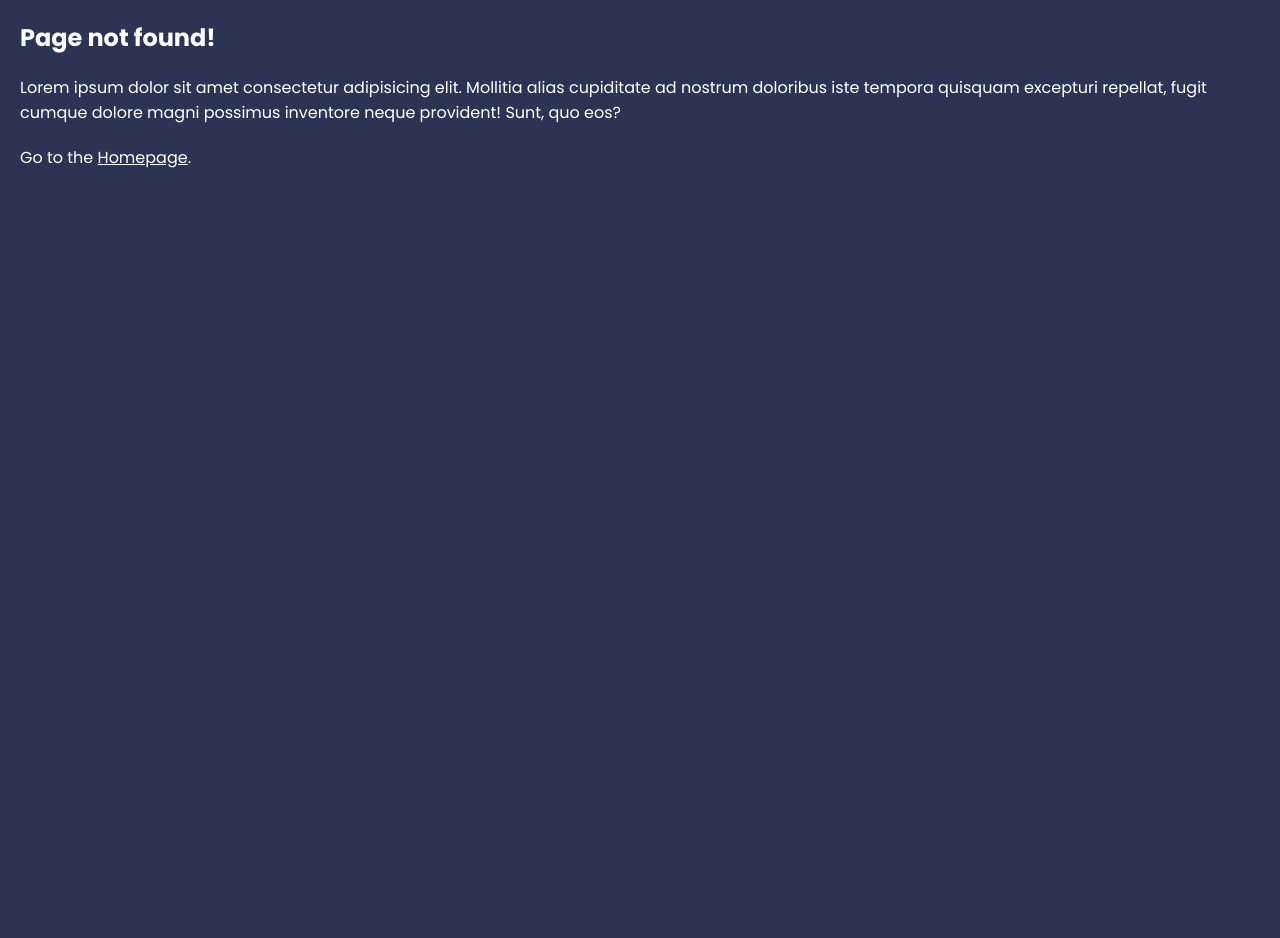
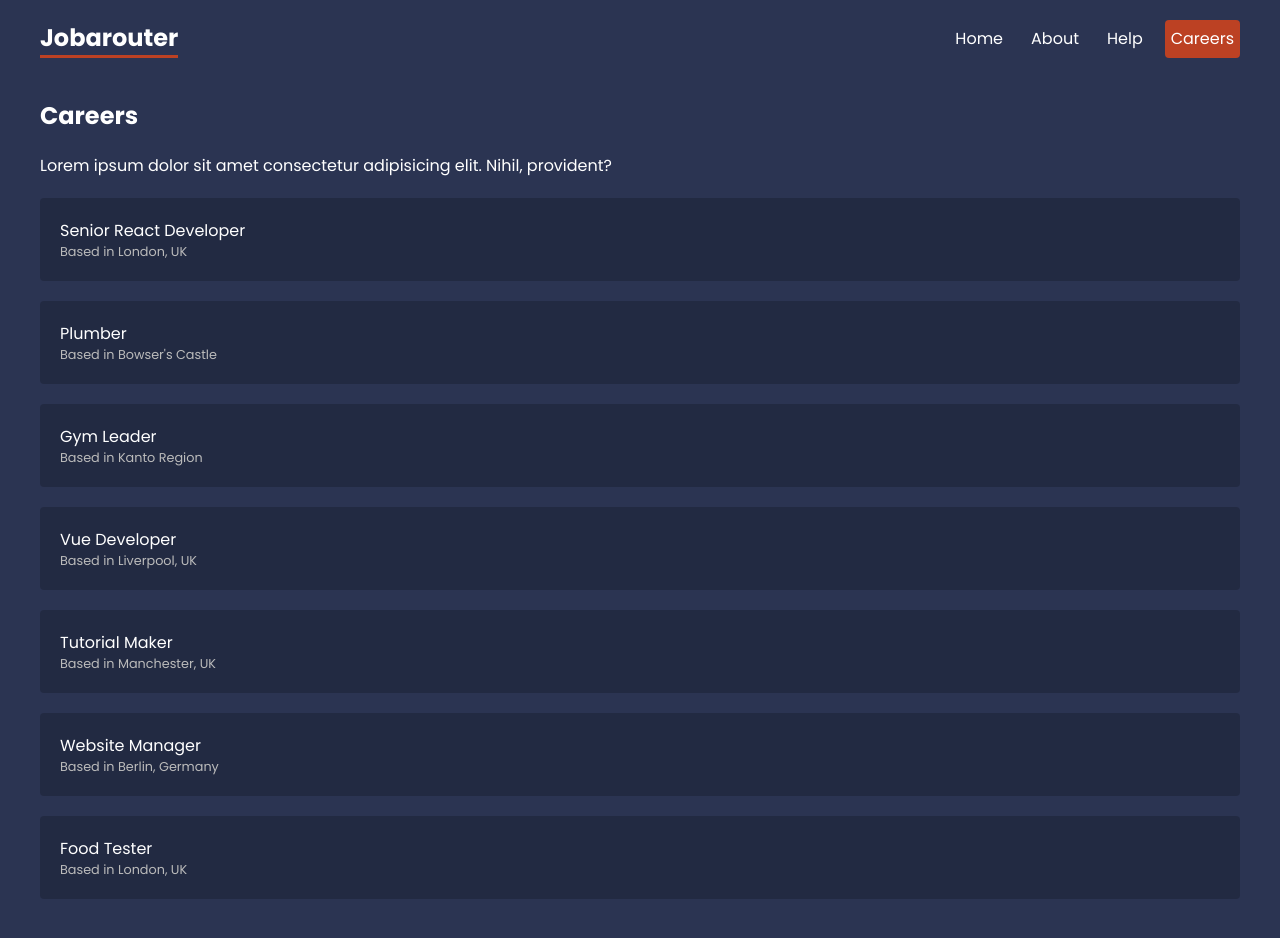
Before and after one commit to ThanosKarWeb/reactRouter, a React (Vite) app: page /careers in a window 1280 px wide. Shown: the top 938 px of the page. Before the commit the page ends 800 px from the top, so only its background shows below. Built offline with nearby package versions, Linux system fonts and the light colour scheme; data requests are answered from the project's data file.

Commit message:
load json data with loader

```diff
--- a/src/App.jsx
+++ b/src/App.jsx
@@ -6,10 +6,13 @@
 import NotFound from "./pages/NotFound";
 import Faq from "./pages/help/Faq";
 import Contact from "./pages/help/Contact";
+import Careers from "./pages/careers/careers";
+import { careersLoader } from "./pages/careers/careersLoader";
 
 // Layouts
 import RootLayout from "./layouts/RootLayout";
 import HelpLayout from "./layouts/HelpLayout";
+import CareersLayout from "./layouts/CareersLayout";
 
 const router = createBrowserRouter([
   {
@@ -26,6 +29,17 @@
           { path: "contact", element: <Contact /> },
         ],
       },
+      {
+        path: "careers",
+        element: <CareersLayout />,
+        children: [
+          {
+            index: true,
+            element: <Careers />,
+            loader: careersLoader,
+          },
+        ],
+      },
     ],
   },
   { path: "*", element: <NotFound /> },
--- /dev/null
+++ b/src/layouts/CareersLayout.jsx
@@ -0,0 +1,17 @@
+import { Outlet } from "react-router-dom";
+
+function CareersLayout() {
+  return (
+    <div className="careers-layout">
+      <h2>Careers</h2>
+      <p>
+        Lorem ipsum dolor sit amet consectetur adipisicing elit. Nihil,
+        provident?
+      </p>
+
+      <Outlet />
+    </div>
+  );
+}
+
+export default CareersLayout;
--- a/src/layouts/RootLayout.jsx
+++ b/src/layouts/RootLayout.jsx
@@ -9,6 +9,7 @@
           <NavLink to="/">Home</NavLink>
           <NavLink to="about">About</NavLink>
           <NavLink to="help">Help</NavLink>
+          <NavLink to="careers">Careers</NavLink>
         </nav>
       </header>
       <main>
--- a/src/main.css
+++ b/src/main.css
@@ -104,6 +104,24 @@
 }
 
 /* careers list */
+.careers > a {
+  display: block;
+  background: rgba(0, 0, 0, 0.2);
+  padding: 20px;
+  border-radius: 4px;
+  margin: 20px 0;
+  text-decoration: none;
+}
+.careers > a:hover p {
+  color: var(--primary);
+}
+.careers p {
+  margin: 0;
+}
+.careers > a p:last-child {
+  font-size: 0.8em;
+  color: #bbb;
+}
 
 /* careers details */
 
--- /dev/null
+++ b/src/pages/careers/careers.jsx
@@ -0,0 +1,18 @@
+import { Link, useLoaderData } from "react-router-dom";
+
+function Careers() {
+  const careers = useLoaderData();
+
+  return (
+    <div className="careers">
+      {careers.map((career) => (
+        <Link to="/" key={career.id}>
+          <p>{career.title}</p>
+          <p>Based in {career.location}</p>
+        </Link>
+      ))}
+    </div>
+  );
+}
+
+export default Careers;
--- /dev/null
+++ b/src/pages/careers/careersLoader.jsx
@@ -0,0 +1,5 @@
+export const careersLoader = async () => {
+  const res = await fetch("http://localhost:4000/careers");
+
+  return res.json();
+};
```
